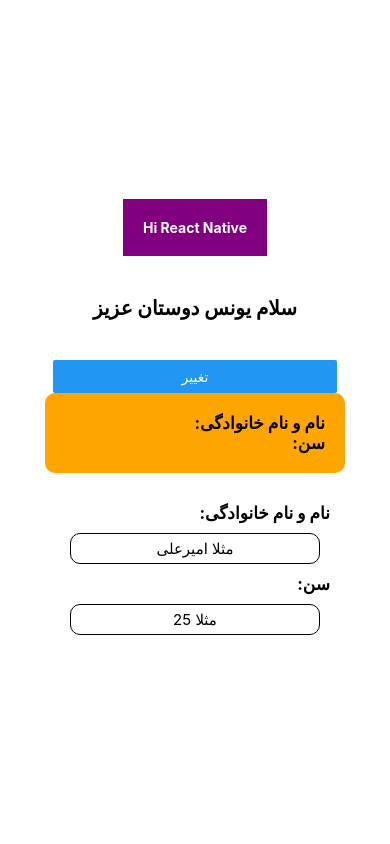
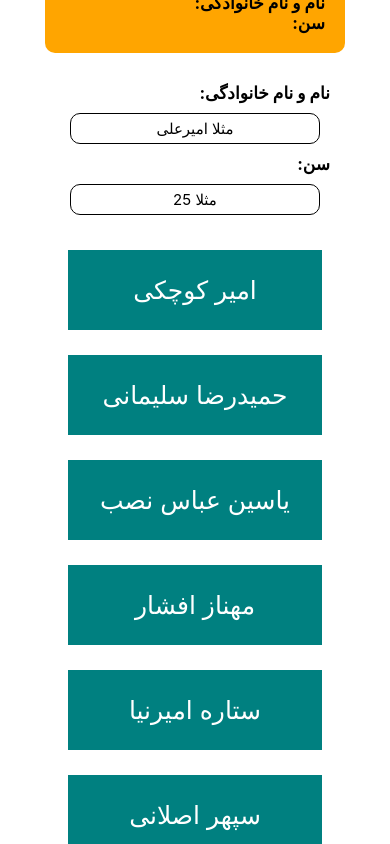
Before and after one commit to MohammadMahdiS/React_Native_Introduction, a React Native app: screen / in a window 390 px wide. Shown: the top 844 px of the page. Built offline with nearby package versions, Linux system fonts and the light colour scheme.

Commit message:
Work with a long data and ScrollView in page

```diff
--- a/App.js
+++ b/App.js
@@ -1,5 +1,5 @@
 import React, {useState} from 'react';
-import { StyleSheet, View, Text, Button, TextInput } from 'react-native';
+import { StyleSheet, View, Text, Button, TextInput, ScrollView } from 'react-native';
 
 // Class Base Implement
 // class App extends React.Component {
@@ -39,6 +39,19 @@ const App = () => {
     setFirstName("مهدی")
   }
 
+  const [masters, setMasters] = useState([
+    { id:1, fullName: "امیر کوچکی"},
+    { id:2, fullName: "حمیدرضا سلیمانی"},
+    { id:3, fullName: "یاسین عباس نصب"},
+    { id:4, fullName: "مهناز افشار"},
+    { id:5, fullName: "ستاره امیرنیا"},
+    { id:6, fullName: "سپهر اصلانی"},
+    { id:7, fullName: "غزل پردیسیان"},
+    { id:8, fullName: "فرناز جارانی"},
+  ])
+
+
+
   return (
     <View style={styles.container}>
       {/* Title */}
@@ -68,7 +81,21 @@ const App = () => {
         <Text style={styles.label}>سن: {age} </Text>
         <TextInput style={styles.text_input} keyboardType="numeric" placeholder="مثلا 25" onChangeText={(value) => setAge(value) }/>
       </View>
+
+      <View>
+        <ScrollView>
+        {masters.map(m => {
+          return (
+            <View key={m.id}>
+              <Text style={styles.card}> {m.fullName} </Text>
+            </View>
+          )
+        })}
+        </ScrollView>
+      </View>
     </View>
+
+
   )
 }
 
@@ -106,6 +133,14 @@ const styles = StyleSheet.create({
     width: 250,
     textAlign: "center",
     fontSize: 15,
+  },
+  card: {
+    marginTop: 25,
+    padding: 25,
+    backgroundColor: "teal",
+    fontSize: 25,
+    textAlign: "center",
+    color: "white",
   }
 })
 
```
